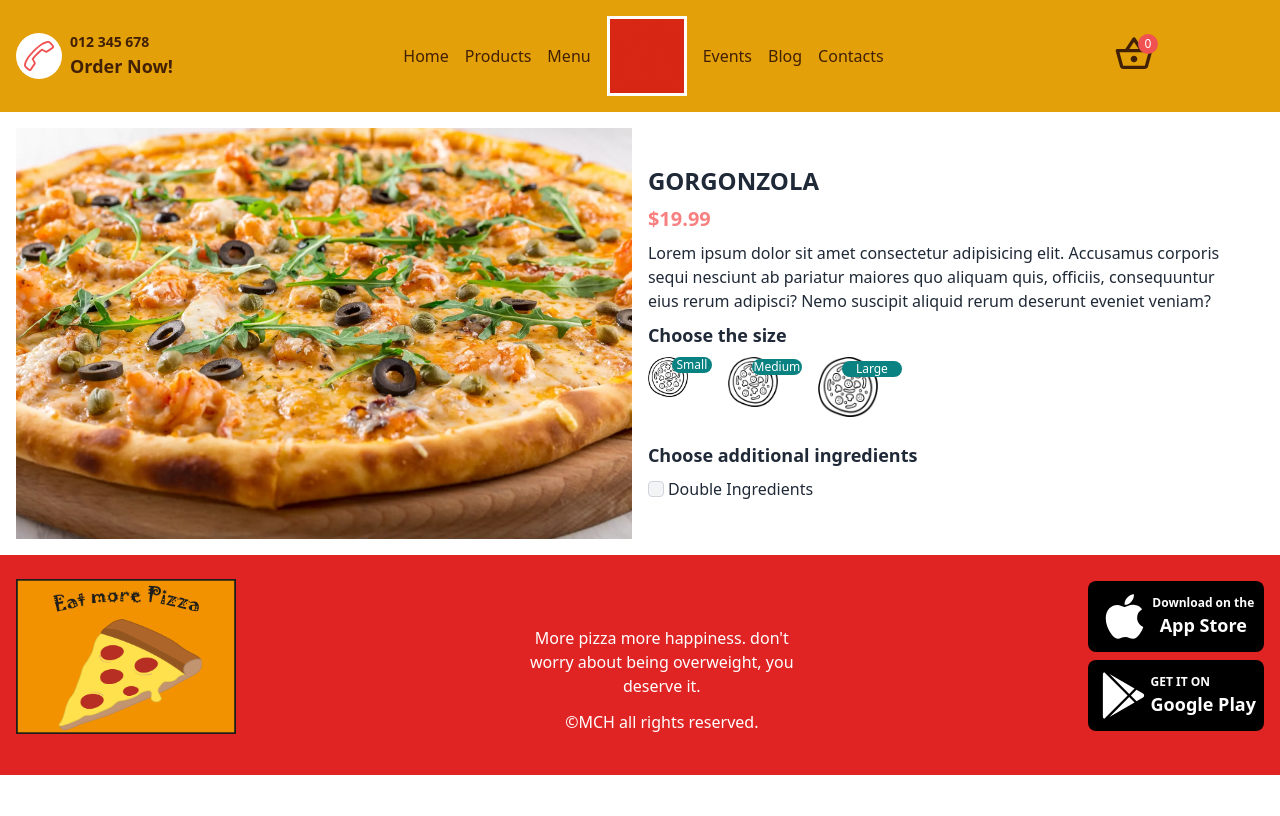
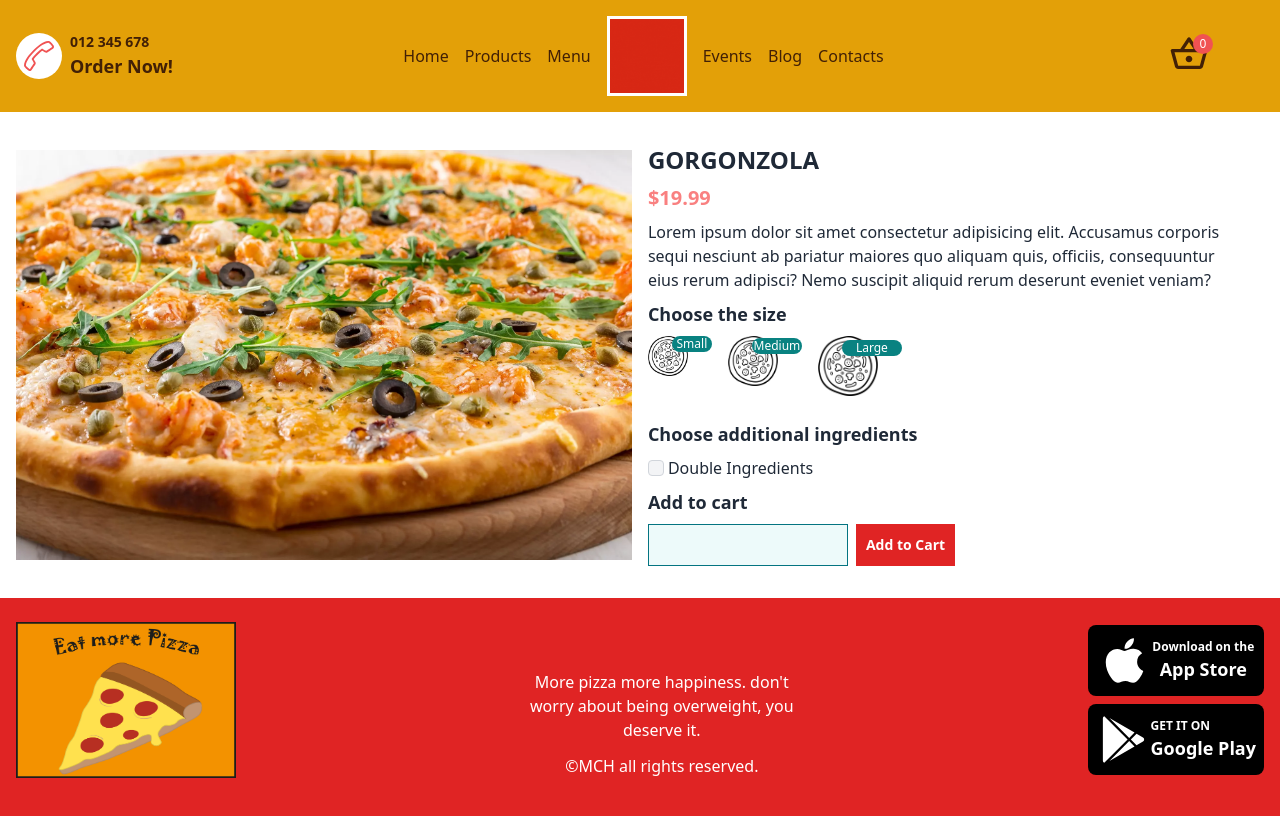
Before and after one commit to Chuloshnikov/mchpizzastore, a Next.js app: page /product/1 in a window 1280 px wide. Built offline with nearby package versions, Linux system fonts and the light colour scheme.

Commit message:
ShopingCart start

```diff
--- a/src/components/Navbar.tsx
+++ b/src/components/Navbar.tsx
@@ -69,7 +69,7 @@ const Navbar = () => {
                 </ul>
             </nav>
           </div>
-          <div className='flex items-center gap-2 min-w-[150px]'>
+          <div className='flex items-center justify-center gap-2 min-w-[150px]'>
             <div className='mt-4'>
               <Link  href="/cart" passHref>
                   <MdOutlineShoppingBasket className='text-yellow-950 w-10 h-10'/>
--- /dev/null
+++ b/src/pages/cart.tsx
@@ -0,0 +1,9 @@
+import React from 'react';
+
+const Cart = () => {
+  return (
+    <div>cart</div>
+  )
+}
+
+export default Cart;
--- a/src/pages/product/[id].tsx
+++ b/src/pages/product/[id].tsx
@@ -67,6 +67,11 @@ const ProductDetails = () => {
                         />
                     <label htmlFor='double' className='text-base font-medium'>Double Ingredients</label>
                 </div>
+                <h3 className='font-bold text-lg'>Add to cart</h3>
+                <div className='flex gap-2'>
+                    <input className='bg-teal-50 border border-teal-600 text-green-900 dark:text-teal-400 placeholder-teal-700 dark:placeholder-teal-500 text-sm focus:ring-teal-500 focus:border-teal-500 block w-2/6 p-2.5 dark:bg-gray-700 dark:border-teal-500' type="number" />
+                    <button className='bg-red-600 text-sm p-2.5 text-white font-semibold hover:bg-red-800 duration-300'>Add to Cart</button>
+                </div>
             </div>
         </div>
     </div>
```
